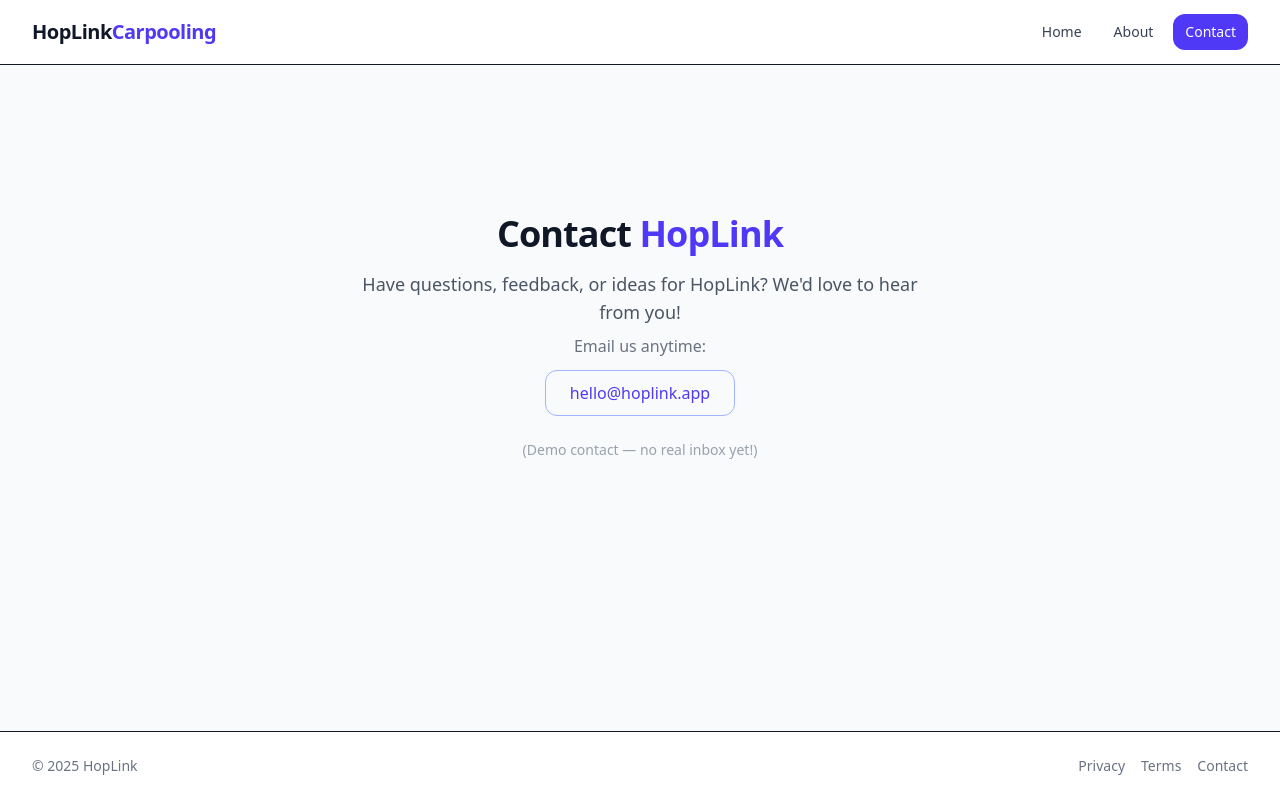
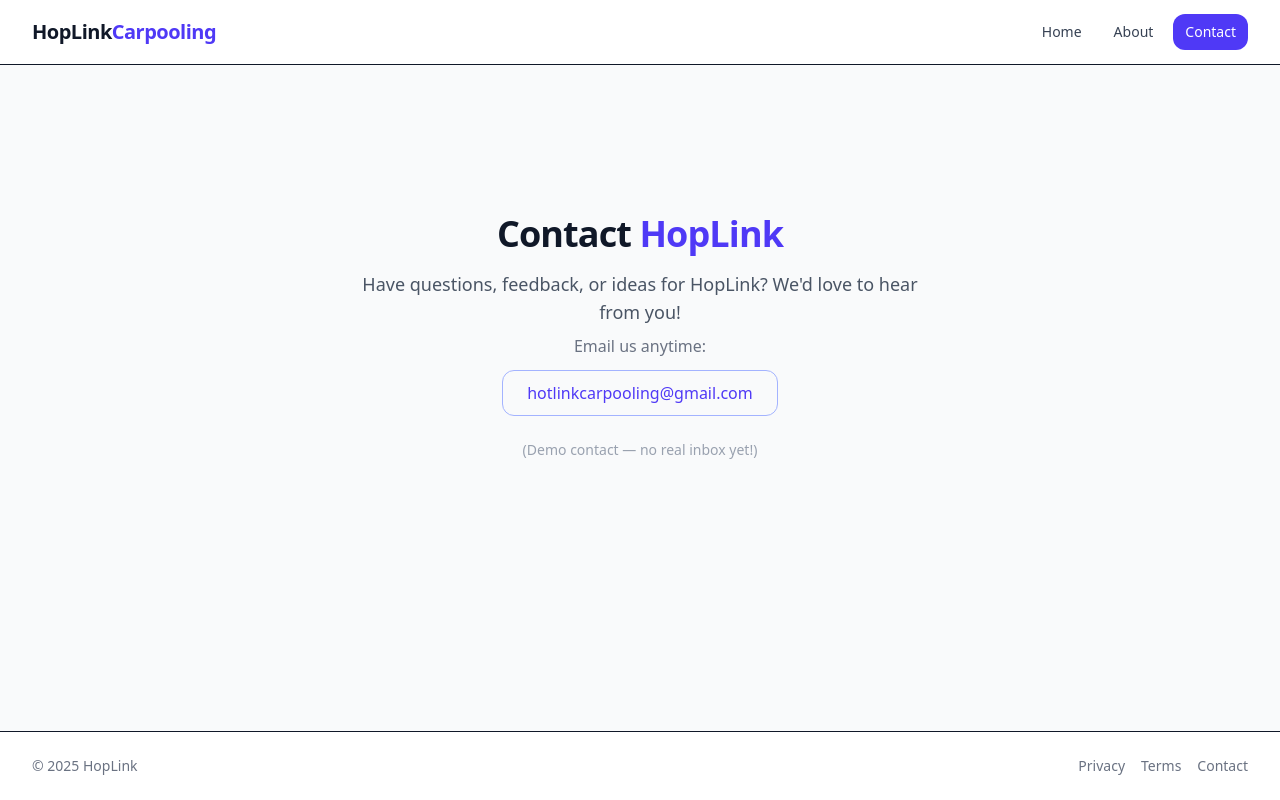
Before and after one commit to Aikeeeen/HopLinkFrontEnd, a React (Vite) app: page /contact in a window 1280 px wide. Built offline with nearby package versions, Linux system fonts and the light colour scheme.

Commit message:
Update Contact.jsx

```diff
--- a/src/pages/Contact.jsx
+++ b/src/pages/Contact.jsx
@@ -14,10 +14,11 @@ export default function Contact() {
       </p>
 
       <a
-        href="mailto:hello@hoplink.app"
+        href="mailto:hotlinkcarpooling@gmail.com"
         className="mt-3 rounded-xl border px-6 py-2.5 text-indigo-600 border-indigo-300 hover:bg-indigo-50 transition font-medium"
       >
-        hello@hoplink.app
+        hotlinkcarpooling@gmail.com
+
       </a>
 
       <p className="mt-6 text-sm text-gray-400">
```
